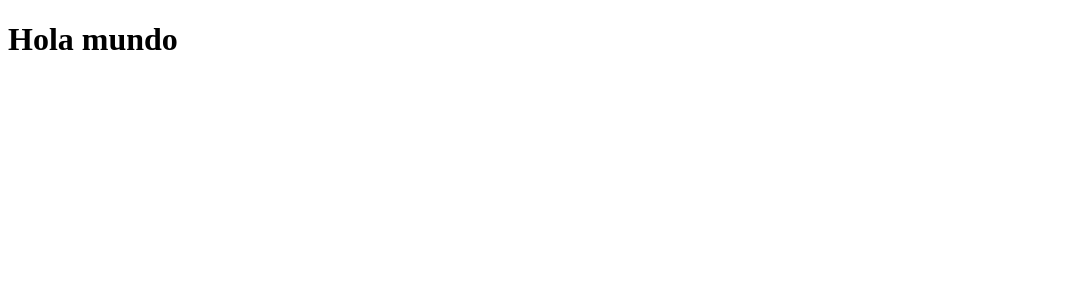
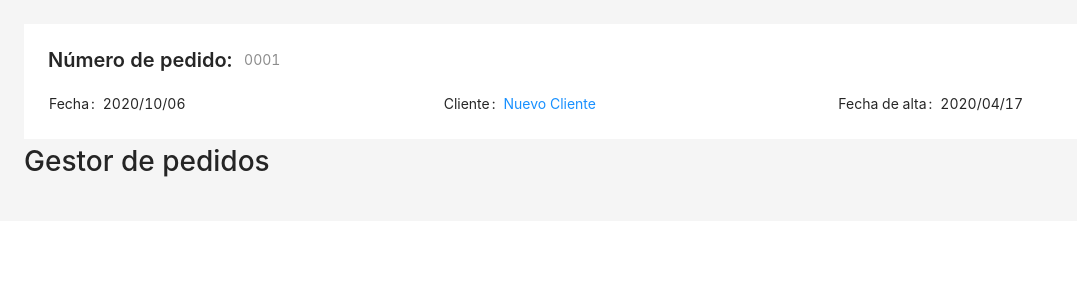
Before and after one commit to eMeDeCe/ReactPractices, a React app in the folder deliverableExercises/desafioPedidos/: page / in a window 1280 px wide. Shown: the top 300 px of the page, without its empty margins (0-1077 px from the left). Built offline with nearby package versions, Linux system fonts and the light colour scheme.

Commit message:
Creacion de cabecera con estilos de Ant Design

```diff
--- a/deliverableExercises/desafioPedidos/package.json
+++ b/deliverableExercises/desafioPedidos/package.json
@@ -37,6 +37,7 @@
     "@lemoncode/fonk-formik": "^4.0.1",
     "@material-ui/core": "^4.10.1",
     "@material-ui/icons": "^4.9.1",
+    "antd": "^4.6.6",
     "emotion": "^10.0.27",
     "formik": "^2.1.4",
     "lodash.merge": "^4.6.2",
--- a/deliverableExercises/desafioPedidos/src/app.tsx
+++ b/deliverableExercises/desafioPedidos/src/app.tsx
@@ -1,8 +1,13 @@
 import React from 'react';
 import { hot } from 'react-hot-loader/root';
+import { HeaderLayout } from 'layouts/header';
 
-const App: React.FunctionComponent = () => {
-  return <h1>Hola mundo</h1>;
+const App: React.FC = () => {
+  return (
+    <HeaderLayout>
+      <h1>Gestor de pedidos</h1>
+    </HeaderLayout>
+  );
 };
 
 export default hot(App);
--- /dev/null
+++ b/deliverableExercises/desafioPedidos/src/layouts/header/header.layaut.css
@@ -0,0 +1,4 @@
+.site-page-header-ghost-wrapper {
+  background-color: #f5f5f5;
+  padding: 24px;
+}
--- /dev/null
+++ b/deliverableExercises/desafioPedidos/src/layouts/header/header.layout.tsx
@@ -0,0 +1,30 @@
+import React from 'react';
+import 'antd/dist/antd.css';
+import 'antd/dist/antd.css';
+import { PageHeader, Descriptions } from 'antd';
+import './header.layaut.css';
+
+const rightNow = new Date();
+const date = rightNow
+  .toISOString()
+  .slice(0, 10)
+  .replace(/-/g, '/');
+
+export const HeaderLayout: React.FC = ({ children }) => (
+  <>
+    <div className="site-page-header-ghost-wrapper">
+      <PageHeader ghost={false} title=" Número de pedido:" subTitle="0001">
+        <Descriptions size="small" column={3}>
+          <Descriptions.Item label="Fecha">{date}</Descriptions.Item>
+          <Descriptions.Item label="Cliente">
+            <a>Nuevo Cliente</a>
+          </Descriptions.Item>
+          <Descriptions.Item label="Fecha de alta">
+            2020/04/17
+          </Descriptions.Item>
+        </Descriptions>
+      </PageHeader>
+      {children}
+    </div>
+  </>
+);
--- /dev/null
+++ b/deliverableExercises/desafioPedidos/src/layouts/header/index.ts
@@ -0,0 +1 @@
+export * from './header.layout';
```
Also changed, not shown: deliverableExercises/desafioPedidos/src/layouts/app.layout.styles.ts (deleted), deliverableExercises/desafioPedidos/src/layouts/app.layout.tsx (deleted), deliverableExercises/desafioPedidos/src/layouts/centered.layout.styles.ts (deleted), deliverableExercises/desafioPedidos/src/layouts/centered.layout.tsx (deleted), deliverableExercises/desafioPedidos/src/layouts/index.ts (deleted).
